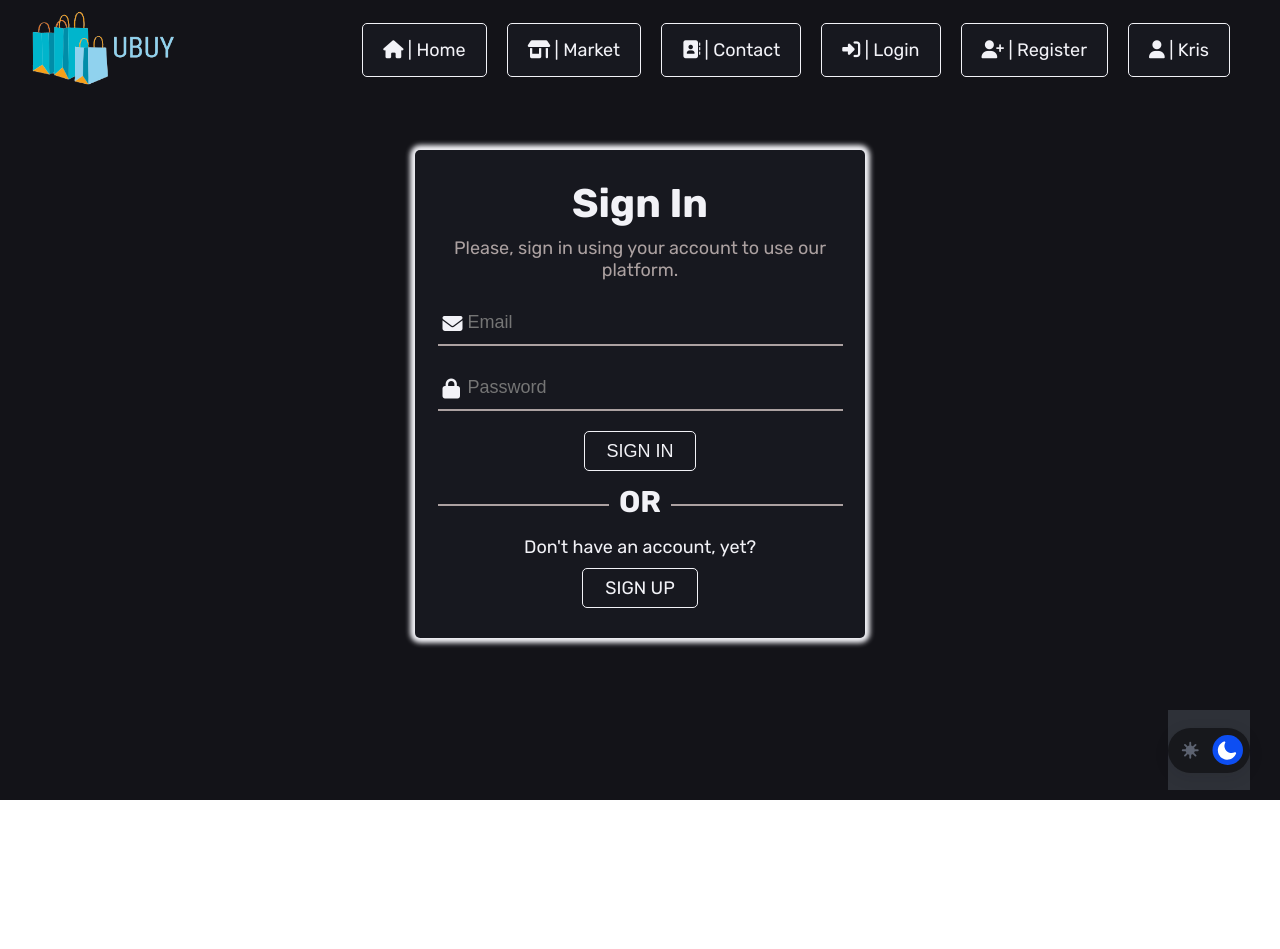
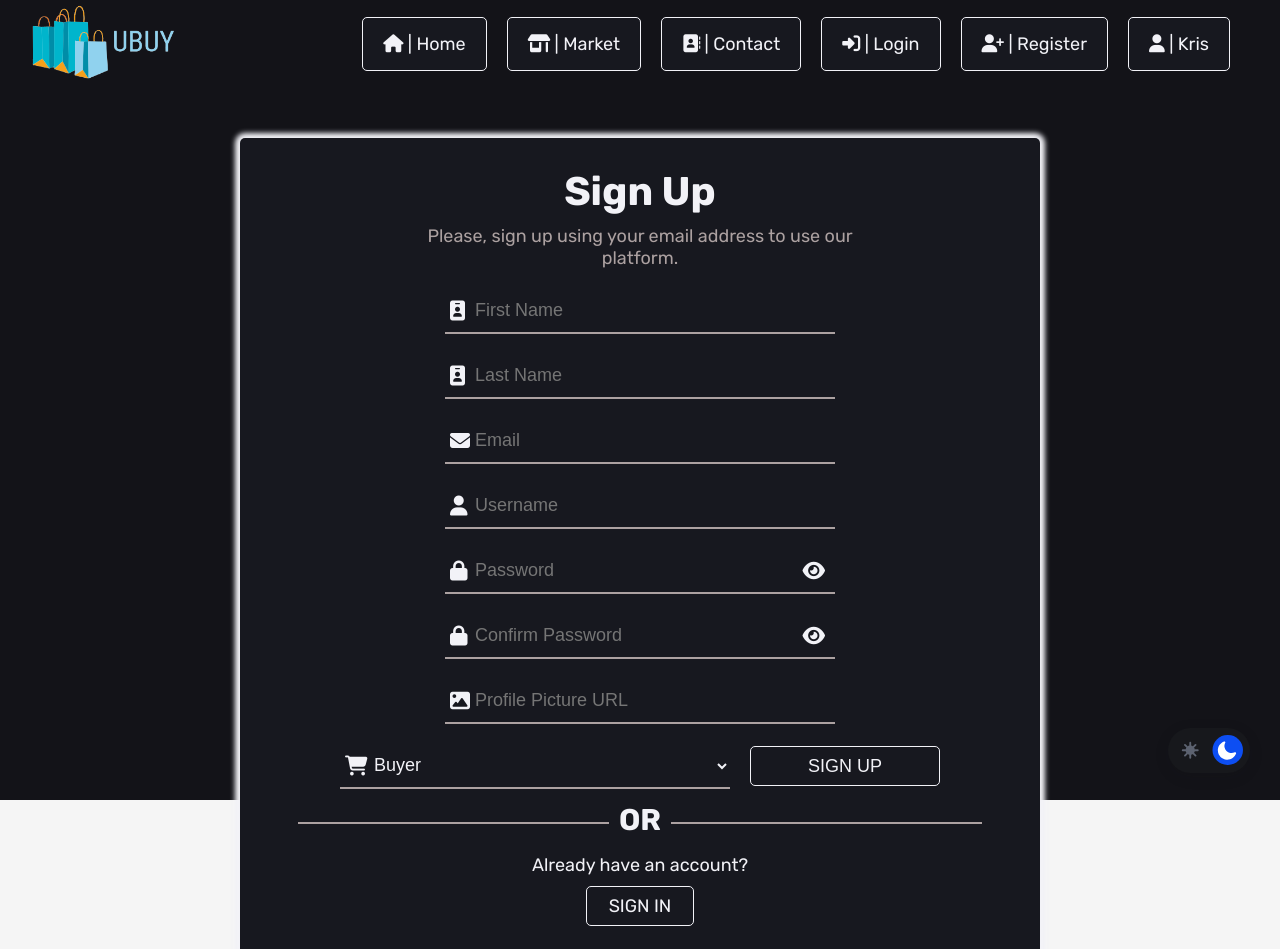
Before and after one commit to kristiyanpts/UBUY, a React (Vite) app in the folder ubuy/: page /sign-up in a window 1280 px wide. Shown: the top 949 px of the page. Before the commit the page ends 800 px from the top, so only its background shows below. Built offline with nearby package versions, Linux system fonts and the light colour scheme.

Commit message:
Something bugged quite well

```diff
--- a/ubuy/package.json
+++ b/ubuy/package.json
@@ -11,7 +11,8 @@
   },
   "dependencies": {
     "react": "^18.2.0",
-    "react-dom": "^18.2.0"
+    "react-dom": "^18.2.0",
+    "react-router-dom": "^6.18.0"
   },
   "devDependencies": {
     "@types/react": "^18.2.15",
--- a/ubuy/src/App.css
+++ b/ubuy/src/App.css
@@ -27,7 +27,6 @@
   flex-direction: column;
   font-family: "Rubik", sans-serif;
   transition: all 0.2s ease-in-out;
-  overflow-x: hidden !important;
 }
 
 .main-window {
--- a/ubuy/src/App.jsx
+++ b/ubuy/src/App.jsx
@@ -4,6 +4,8 @@ import { ThemeContext } from "./core/theme-provider/Theme";
 import { useContext } from "react";
 import ThemeButton from "./components/shared/themeButton/ThemeButton";
 import SignIn from "./components/user/signIn/SignIn";
+import { Route, Routes } from "react-router-dom";
+import SignUp from "./components/user/signUp/SignUp";
 
 function App() {
   const { theme } = useContext(ThemeContext);
@@ -14,7 +16,10 @@ function App() {
       <Header />
 
       <section className="main-window">
-        <SignIn />
+        <Routes>
+          <Route path="/sign-in" element={<SignIn />} />
+          <Route path="/sign-up" element={<SignUp />} />
+        </Routes>
       </section>
     </div>
   );
--- a/ubuy/src/components/shared/header/Header.jsx
+++ b/ubuy/src/components/shared/header/Header.jsx
@@ -1,3 +1,4 @@
+import { Link } from "react-router-dom";
 import ubuyLogo from "../../../assets/ubuy-logo.png";
 import "./Header.css";
 
@@ -15,12 +16,12 @@ const Header = () => {
         <a href="">
           <i className="fa-solid fa-address-book"></i> | Contact
         </a>
-        <a href="">
+        <Link to="/sign-in">
           <i className="fa-solid fa-right-to-bracket"></i> | Login
-        </a>
-        <a href="">
+        </Link>
+        <Link to="/sign-up">
           <i className="fa-solid fa-user-plus"></i> | Register
-        </a>
+        </Link>
 
         <a href="">
           <i className="fa-solid fa-user"></i> | Kris
--- a/ubuy/src/components/shared/themeButton/ThemeButton.css
+++ b/ubuy/src/components/shared/themeButton/ThemeButton.css
@@ -2,6 +2,7 @@
   position: fixed;
   right: 30px;
   bottom: 10px;
+  z-index: 20;
 }
 
 * {
@@ -28,7 +29,6 @@ input {
   transition: background-color var(--trans-dur), color var(--trans-dur);
 }
 .button-container:has(.switch__input:checked) {
-  background-color: hsl(var(--hue), 10%, 20%);
   color: hsl(var(--hue), 10%, 90%);
 }
 .switch,
--- a/ubuy/src/components/user/signIn/SignIn.jsx
+++ b/ubuy/src/components/user/signIn/SignIn.jsx
@@ -1,3 +1,4 @@
+import { Link } from "react-router-dom";
 import "./SignIn.css";
 
 const SignIn = () => {
@@ -25,7 +26,7 @@ const SignIn = () => {
 
       <div className="other-option">
         <span>Don&apos;t have an account, yet?</span>
-        <a href="">Sign Up</a>
+        <Link to="/sign-up">Sign Up</Link>
       </div>
     </div>
   );
--- /dev/null
+++ b/ubuy/src/components/user/signUp/SignUp.css
@@ -0,0 +1,179 @@
+.auth-form {
+  position: relative;
+  width: 450px;
+  height: fit-content;
+  display: flex;
+  flex-direction: column;
+  align-items: center;
+  justify-content: center;
+  background-color: var(--background-seconday);
+  border-radius: 5px;
+  gap: 20px;
+  box-shadow: 0px 0px 5px 5px var(--text-primary);
+  -webkit-box-shadow: 0px 0px 5px 5px var(--text-primary);
+  -moz-box-shadow: 0px 0px 5px 5px var(--text-primary);
+  padding-top: 30px;
+  padding-bottom: 30px;
+}
+
+.auth-form-info {
+  display: flex;
+  flex-direction: column;
+  align-items: center;
+  justify-content: center;
+  gap: 10px;
+}
+
+.auth-form-title {
+  font-size: 40px;
+  font-weight: 700;
+}
+
+.auth-form-desc {
+  font-size: 18px;
+  color: var(--text-secondary);
+  text-align: center;
+  width: 90%;
+}
+
+.input-field {
+  position: relative;
+  width: 90%;
+  height: 45px;
+  display: flex;
+  flex-direction: column;
+}
+
+.input-field .icon {
+  position: absolute;
+  top: 50%;
+  transform: translateY(-50%);
+  font-size: 20px;
+  padding-left: 5px;
+}
+
+.input-field .auth-input {
+  height: 100%;
+  font-size: 18px;
+  border: none;
+  background-color: transparent;
+  outline: none;
+  border-bottom: 2px solid var(--text-secondary);
+  color: var(--text-primary);
+  padding-left: 30px;
+  transition: 0.2s all ease-in-out;
+}
+
+.input-field .auth-input:focus {
+  border-bottom: 2px solid var(--text-primary);
+}
+
+.auth-button {
+  position: relative;
+  width: 25%;
+  height: 40px;
+  font-size: 18px;
+  border-radius: 5px;
+  background-color: var(--background-seconday);
+  border: 1px solid var(--text-primary);
+  color: var(--text-primary);
+  cursor: pointer;
+  transition: 0.2s all ease-in-out;
+  text-transform: uppercase;
+}
+
+.auth-button:hover {
+  background-color: var(--text-primary);
+  color: var(--background-primary);
+  width: 50%;
+}
+
+.splitter {
+  width: 90%;
+  text-align: center;
+  border-bottom: 2px solid var(--text-secondary);
+  line-height: 0.1em;
+  margin: 10px 0 10px;
+}
+
+.splitter span {
+  background-color: var(--background-seconday);
+  padding: 0 10px;
+  font-weight: 700;
+}
+
+.other-option {
+  position: relative;
+  display: flex;
+  flex-direction: column;
+  text-align: center;
+  gap: 10px;
+  align-items: center;
+}
+
+.other-option span {
+  font-size: 18px;
+}
+
+.other-option a {
+  text-decoration: none;
+  color: var(--text-primary);
+  text-transform: uppercase;
+  font-size: 18px;
+  width: 50%;
+  height: 40px;
+  background-color: var(--background-seconday);
+  border: 1px solid var(--text-primary);
+  border-radius: 5px;
+  display: flex;
+  align-items: center;
+  justify-content: center;
+  transition: 0.2s all ease;
+}
+
+.other-option a:hover {
+  background-color: var(--text-primary);
+  color: var(--background-primary);
+  width: 100%;
+}
+
+.toggle-password {
+  position: absolute;
+  right: 10px;
+  top: 50%;
+  transform: translateY(-50%);
+  cursor: pointer;
+}
+
+.two-col {
+  width: 800px;
+  flex-direction: row;
+  flex-wrap: wrap;
+  padding-left: 20px;
+  padding-right: 20px;
+}
+
+.two-col-input {
+  width: 390px;
+}
+
+select {
+  cursor: pointer;
+}
+
+option {
+  color: var(--text-primary);
+  background-color: var(--background-primary);
+}
+
+@media only screen and (max-width: 900px) {
+  .auth-form {
+    width: 450px;
+  }
+}
+
+@media only screen and (max-width: 600px) {
+  .auth-form {
+    width: 350px;
+  }
+}
--- /dev/null
+++ b/ubuy/src/components/user/signUp/SignUp.jsx
@@ -0,0 +1,73 @@
+import "./SignUp.css";
+
+const SignUp = () => {
+  return (
+    <div className="auth-form two-col">
+      <div className="auth-form-info">
+        <div className="auth-form-title">Sign Up</div>
+        <div className="auth-form-desc">
+          Please, sign up using your email address to use our platform.
+        </div>
+      </div>
+      <div className="input-field two-col-input">
+        <i className="fa-solid fa-id-badge icon"></i>
+        <input type="text" className="auth-input" placeholder="First Name" />
+      </div>
+      <div className="input-field two-col-input">
+        <i className="fa-solid fa-id-badge icon"></i>
+        <input type="text" className="auth-input" placeholder="Last Name" />
+      </div>
+      <div className="input-field two-col-input">
+        <i className="fa-solid fa-envelope icon"></i>
+        <input type="text" className="auth-input" placeholder="Email" />
+      </div>
+      <div className="input-field two-col-input">
+        <i className="fa-solid fa-user icon"></i>
+        <input type="text" className="auth-input" placeholder="Username" />
+      </div>
+      <div className="input-field two-col-input">
+        <i className="fa-solid fa-eye icon toggle-password"></i>
+        <i className="fa-solid fa-lock icon"></i>
+        <input type="text" className="auth-input" placeholder="Password" />
+      </div>
+      <div className="input-field two-col-input">
+        <i className="fa-solid fa-eye icon toggle-password"></i>
+        <i className="fa-solid fa-lock icon"></i>
+        <input
+          type="text"
+          className="auth-input"
+          placeholder="Confirm Password"
+        />
+      </div>
+      <div className="input-field two-col-input">
+        <i className="fa-solid fa-image icon"></i>
+        <input
+          type="text"
+          className="auth-input"
+          placeholder="Profile Picture URL"
+        />
+      </div>
+      <div className="input-field two-col-input">
+        <i className="fa-solid fa-cart-shopping icon"></i>
+        <select name="role" id="role" className="auth-input">
+          <option value="buyer">Buyer</option>
+          <option value="seler">Seler</option>
+          <option value="mercedes">Both</option>
+        </select>
+      </div>
+
+      <button className="auth-button">Sign Up</button>
+
+      <div className="splitter">
+        <span>OR</span>
+      </div>
+
+      <div className="other-option">
+        <span>Already have an account?</span>
+        <a href="">Sign In</a>
+      </div>
+    </div>
+  );
+};
+
+export default SignUp;
--- a/ubuy/src/index.css
+++ b/ubuy/src/index.css
@@ -0,0 +1,14 @@
+body {
+  width: 100vw;
+  height: 100vh;
+  margin: 0;
+  padding: 0;
+  background-color: var(--background-primary);
+  color: var(--text-primary);
+  display: flex;
+  flex-direction: column;
+  font-family: "Rubik", sans-serif;
+  transition: all 0.2s ease-in-out;
+  overflow-x: hidden !important;
+  overflow-y: auto;
+}
--- a/ubuy/src/main.jsx
+++ b/ubuy/src/main.jsx
@@ -3,11 +3,14 @@ import ReactDOM from "react-dom/client";
 import App from "./App.jsx";
 import "./index.css";
 import { ThemeProvider } from "./core/theme-provider/Theme.jsx";
+import { BrowserRouter } from "react-router-dom";
 
 ReactDOM.createRoot(document.getElementById("root")).render(
   <React.StrictMode>
     <ThemeProvider>
-      <App />
+      <BrowserRouter>
+        <App />
+      </BrowserRouter>
     </ThemeProvider>
   </React.StrictMode>
 );
```
Also changed, not shown: 1 other file (tests, documents, lock files or other folders).
